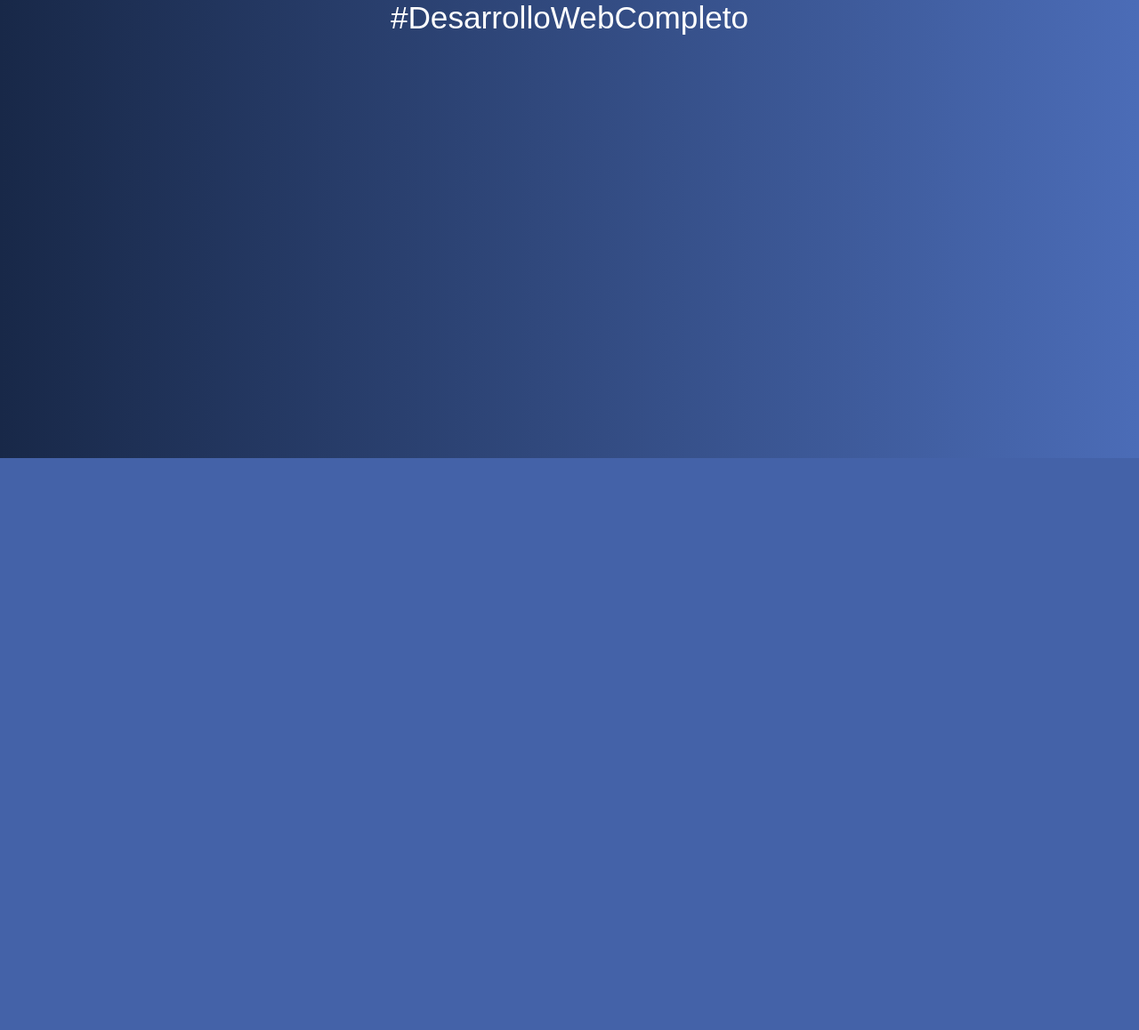
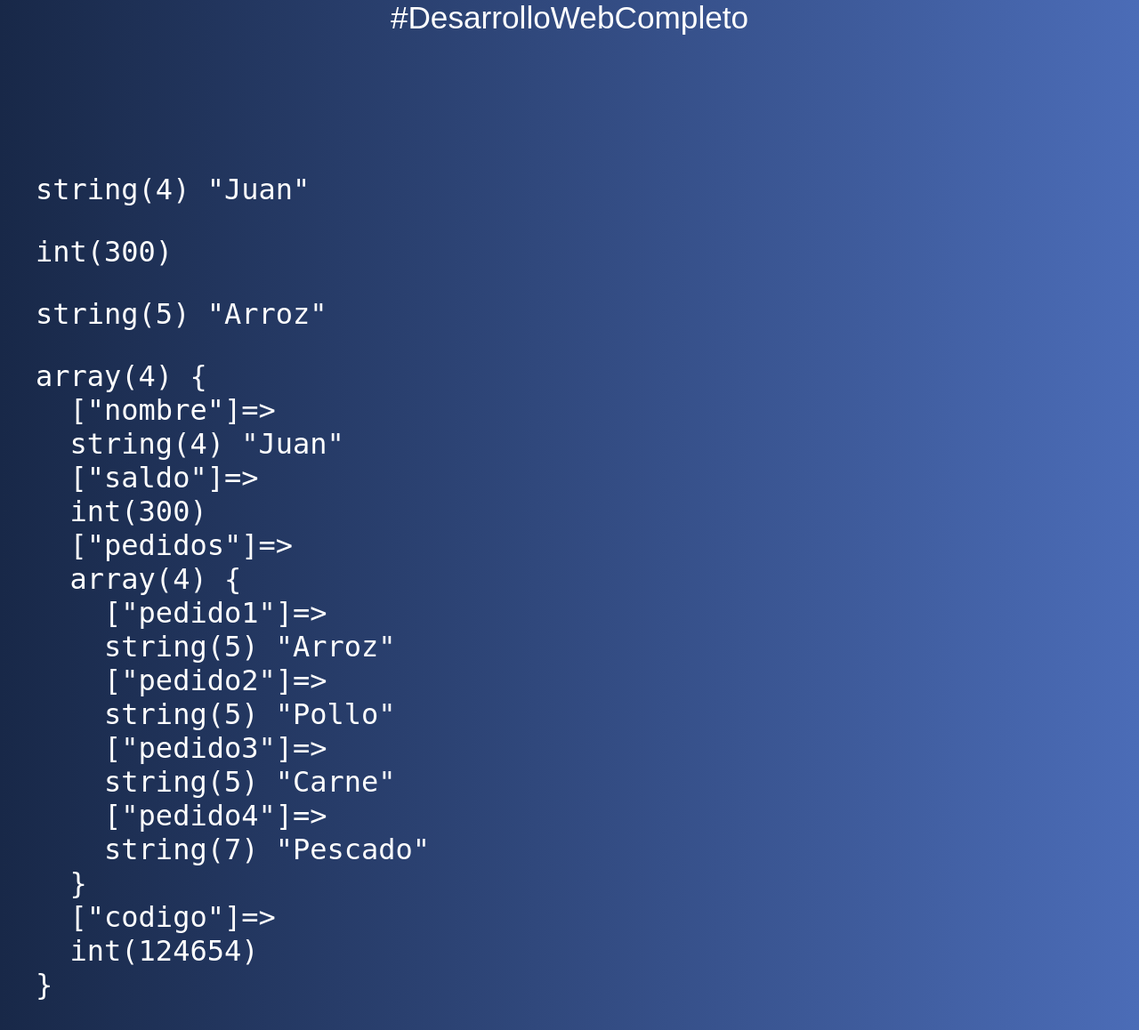
Before and after one commit to alan-martinez/IntroduccionPHP_inicio, a PHP site: page /09-arrays-assoc.php in a window 1280 px wide. Shown: the part 285-1443 px from the top of the page at 89% size. Before the commit the page ends 800 px from the top, so only its background shows below. Run offline with PHP 8.4, Linux system fonts and the light colour scheme.

Commit message:
Arreglos

```diff
--- a/09-arrays-assoc.php
+++ b/09-arrays-assoc.php
@@ -1,6 +1,27 @@
 <?php include 'includes/header.php';
 
+$cliente = [
+    'nombre' => 'Juan',
+    'saldo' => 300,
+    'pedidos' => [
+        'pedido1' => 'Arroz',
+        'pedido2' => 'Pollo',
+        'pedido3' => 'Carne',
+        'pedido4' => 'Pescado'
+    ]
+];
 
+echo '<pre>';
+var_dump($cliente['nombre']);
+echo '<pre>';
+var_dump($cliente['saldo']);
+echo '<pre>';
+var_dump($cliente['pedidos']['pedido1']);
+echo '<pre>';
+
+$cliente['codigo'] = 124654;
+var_dump($cliente);
+echo '<pre>';
 
 
 include 'includes/footer.php';
```
Also changed, not shown: 08-arrays.php (+24 -0 lines).
